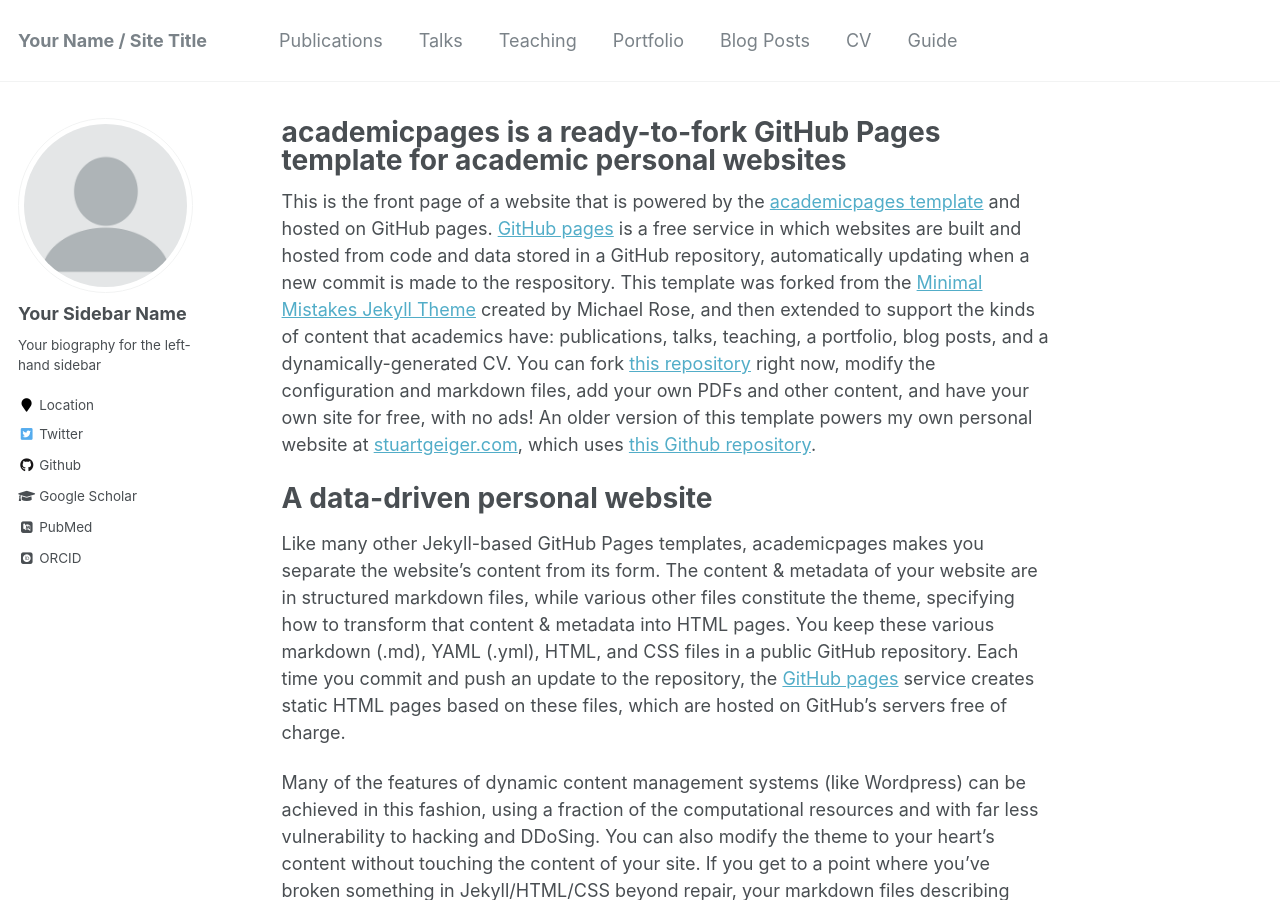
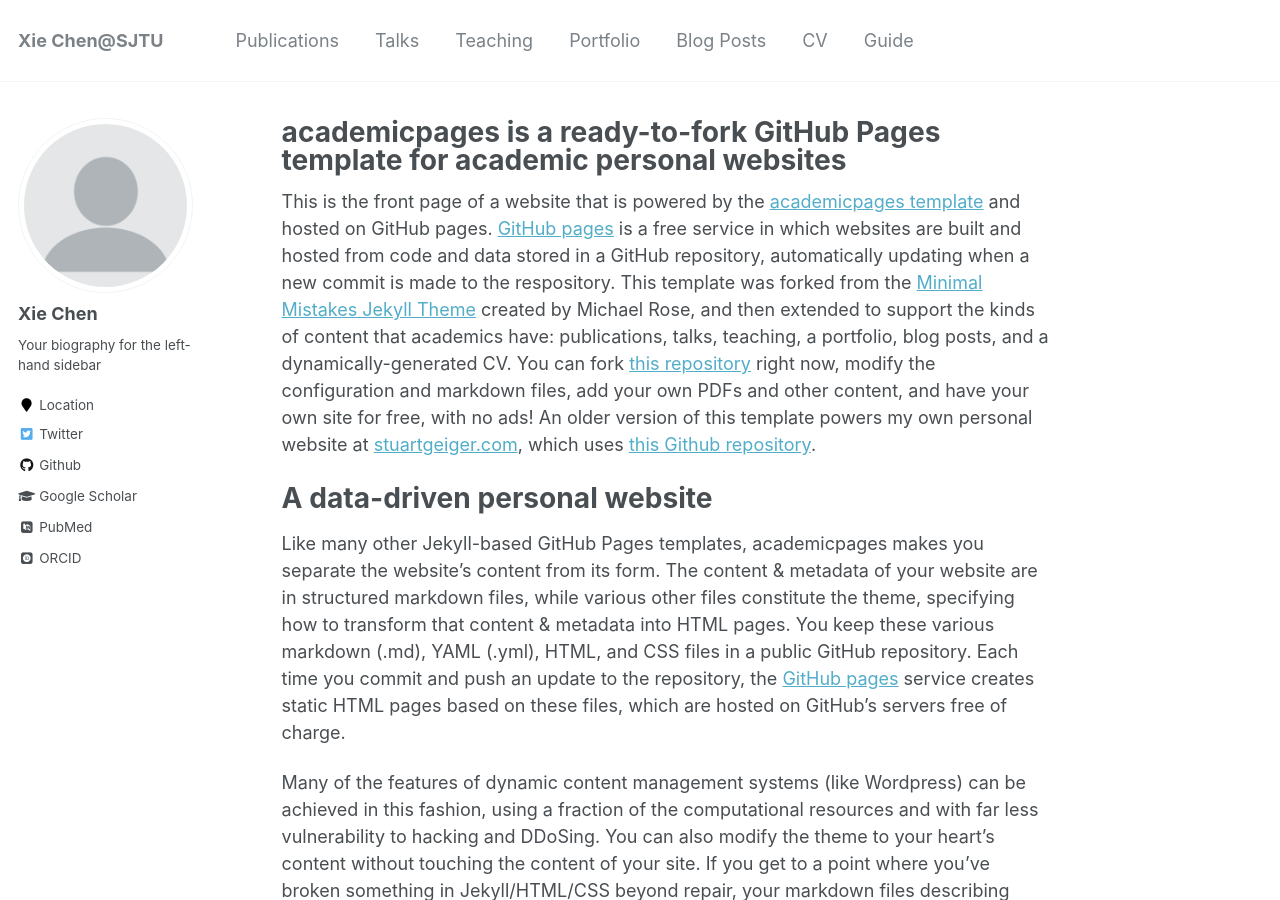
Before and after one commit to chenxie95/chenxie95.github.io, a Jekyll site: the page built from _pages/about.md, in a window 1280 px wide and 900 px high. Built offline with Jekyll 4.4.1, drawn with Linux system fonts in a browser that asks for light colours; some web fonts are replaced.

Commit message:
Update _config.yml

```diff
--- a/_config.yml
+++ b/_config.yml
@@ -7,13 +7,13 @@
 
 # Site Settings
 locale                   : "en-US"
-title                    : "Your Name / Site Title"
+title                    : "Xie Chen@SJTU"
 title_separator          : "-"
 name                     : &name "Your Name"
 description              : &description "personal description"
 url                      : https://academicpages.github.io # the base hostname & protocol for your site e.g. "https://mmistakes.github.io"
 baseurl                  : "" # the subpath of your site, e.g. "/blog"
-repository               : "academicpages/academicpages.github.io"
+repository               : "chenxie95/chenxie95.github.io"
 teaser                   :  # filename of teaser fallback teaser image placed in /images/, .e.g. "500x300.png"
 breadcrumbs              : false # true, false (default)
 words_per_minute         : 160
@@ -80,7 +80,7 @@ analytics:
 
 # Site Author
 author:
-  name             : "Your Sidebar Name"
+  name             : "Xie Chen"
   avatar           : "profile.png"
   bio              : "Your biography for the left-hand sidebar"
   location         : "Location"
```
